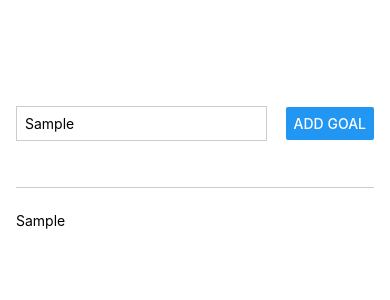
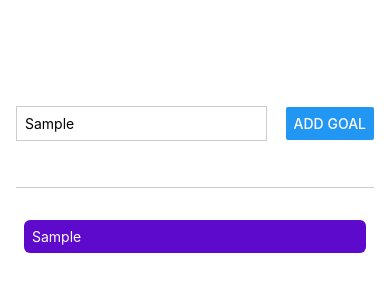
Before and after one commit to rosenfence/react-native-practice, a React Native app: screen / in a window 390 px wide. Both pictures are taken after typing "Sample" into the empty fields and a click on the button "ADD GOAL". Shown: the top 300 px of the page. Built offline with nearby package versions, Linux system fonts and the light colour scheme.

Commit message:
iOS와 Android에서 스타일 차이가 생기는 원인?

```diff
--- a/App.tsx
+++ b/App.tsx
@@ -25,7 +25,11 @@ const App = () => {
       </View>
       <View style={styles.goalsContainer}>
         {courseGoals.map((courseGoal, i) => {
-          return <Text key={i}>{courseGoal}</Text>;
+          return (
+            <View style={styles.goalItem} key={i}>
+              <Text style={styles.goalText}>{courseGoal}</Text>
+            </View>
+          );
         })}
       </View>
     </View>
@@ -57,6 +61,15 @@ const styles = StyleSheet.create({
   goalsContainer: {
     flex: 5,
   },
+  goalItem: {
+    margin: 8,
+    padding: 8,
+    borderRadius: 6,
+    backgroundColor: '#5e0acc',
+  },
+  goalText: {
+    color: 'white',
+  },
 });
 
 export default App;
```
Also changed, not shown: memo/007.md (added, +10 -0 lines).
